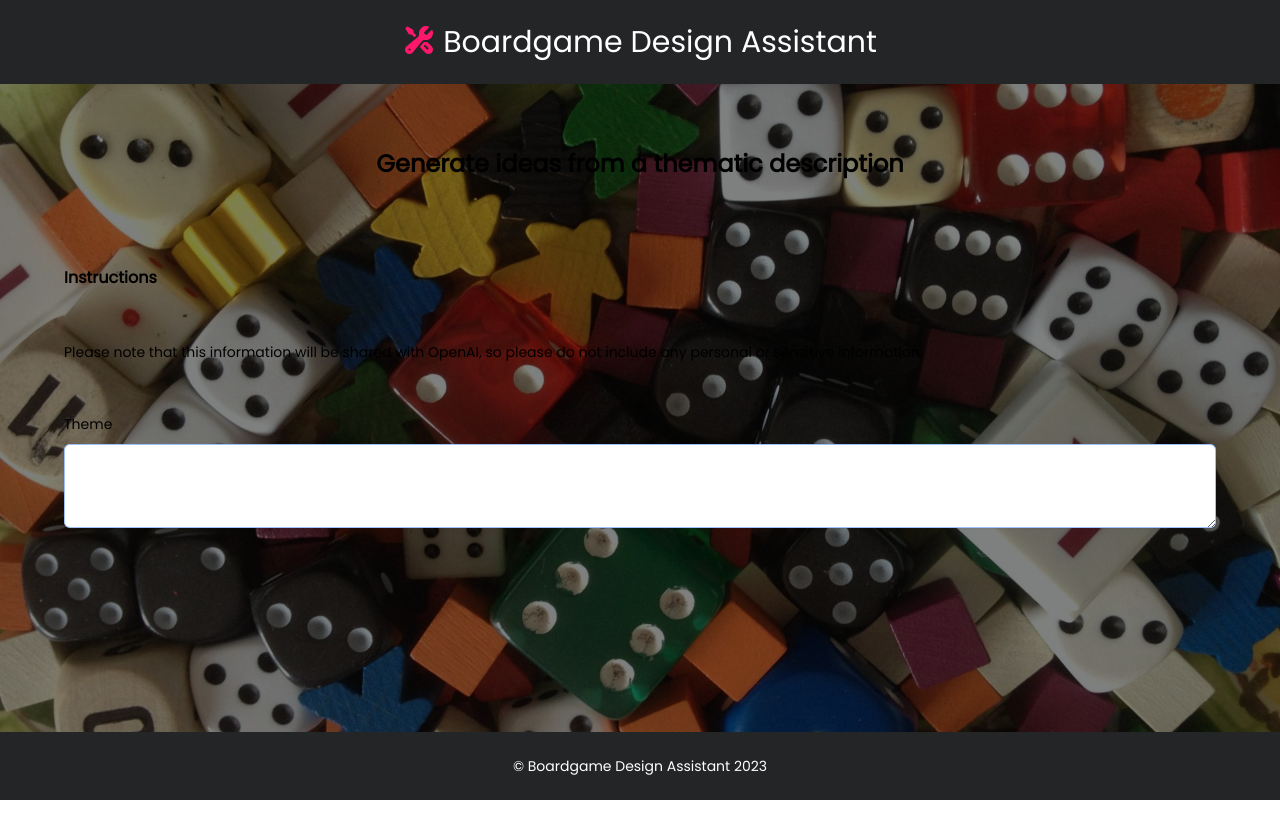
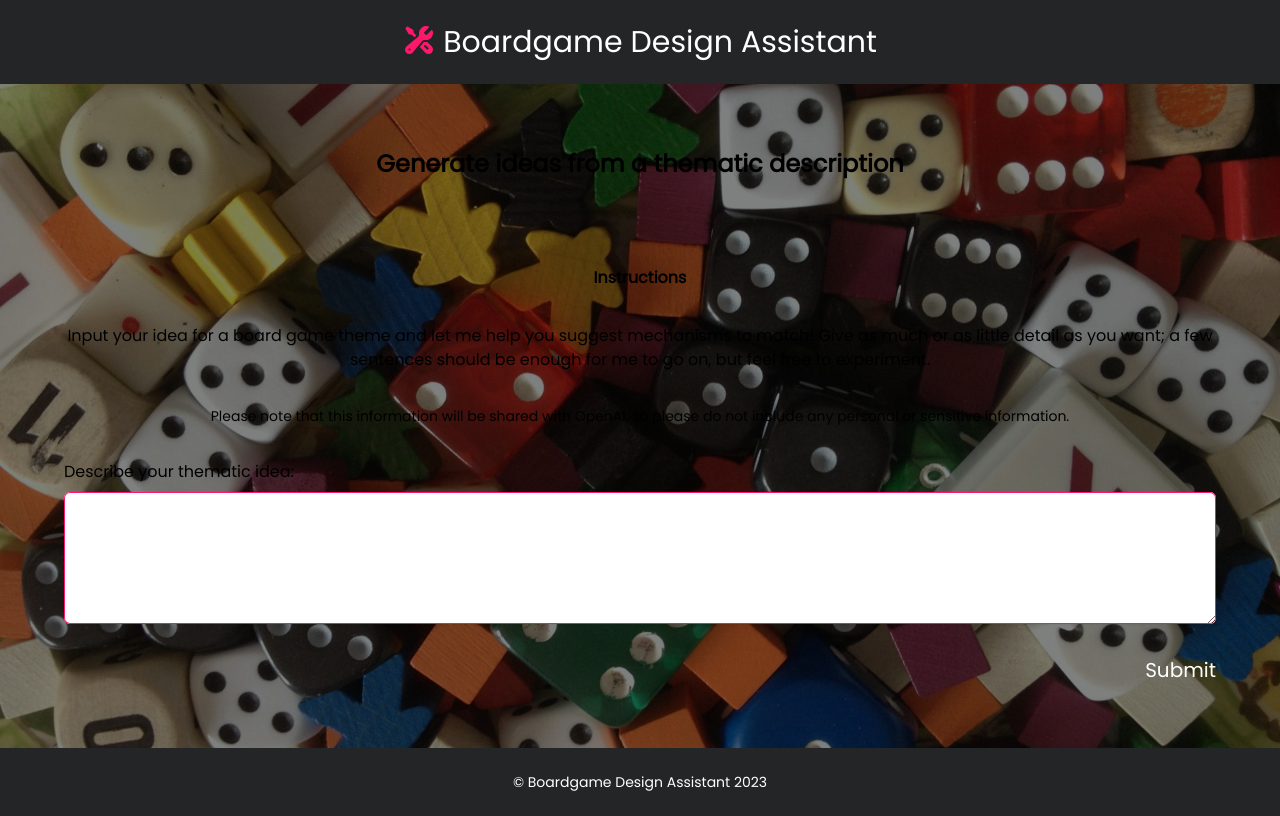
Before and after one commit to Sullivown/bg-design-assistant, a Next.js app: page /thematic in a window 1280 px wide. Built offline with nearby package versions, Linux system fonts and the light colour scheme.

Commit message:
Complete ThematicForm

```diff
--- a/src/components/ThematicDescriptionForm.tsx
+++ b/src/components/ThematicDescriptionForm.tsx
@@ -1,13 +1,20 @@
+import Button from '@/elements/Button';
 import React from 'react';
 
 export default function ThematicDescriptionForm() {
 	return (
 		<form>
-			<div className='space-y-12'>
-				<h2 className='text-base font-semibold leading-7 text-gray-900'>
+			<div className='space-y-8'>
+				<h2 className='text-base text-center font-semibold leading-7 text-gray-900'>
 					Instructions
 				</h2>
-				<p className='mt-1 text-sm leading-6 text-gray-600'>
+				<p className='mt-1 leading-6 text-center'>
+					Input your idea for a board game theme and let me help you
+					suggest mechanisms to match! Give as much or as little
+					detail as you want; a few sentences should be enough for me
+					to go on, but feel free to experiment.
+				</p>
+				<p className='mt-1 text-sm leading-6 text-center'>
 					Please note that this information will be shared with
 					OpenAI, so please do not include any personal or sensitive
 					information.
@@ -15,19 +22,22 @@ export default function ThematicDescriptionForm() {
 				<div className='col-span-full'>
 					<label
 						htmlFor='theme-description'
-						className='block text-sm font-medium leading-6 text-gray-900'
+						className='block font-medium leading-6 text-gray-900'
 					>
-						Theme
+						Describe your thematic idea:
 					</label>
 					<div className='mt-2'>
 						<textarea
 							id='theme-description'
 							name='theme-description'
-							rows={3}
-							className='block w-full rounded-md border-0 py-1.5 text-gray-900 shadow-sm ring-1 ring-inset ring-gray-300 placeholder:text-gray-400 focus:ring-2 focus:ring-inset focus:ring-indigo-600 sm:text-sm sm:leading-6'
+							rows={5}
+							className='block w-full rounded-md border-0 py-1.5 text-gray-900 shadow-sm ring-1 ring-inset ring-pink placeholder:text-gray-400 focus:ring-2 focus:ring-inset focus:ring-pink-dark sm:text-sm sm:leading-6'
 							defaultValue={''}
 						/>
 					</div>
+				</div>
+				<div className='flex flex-row justify-end'>
+					<Button>Submit</Button>
 				</div>
 			</div>
 		</form>
```
